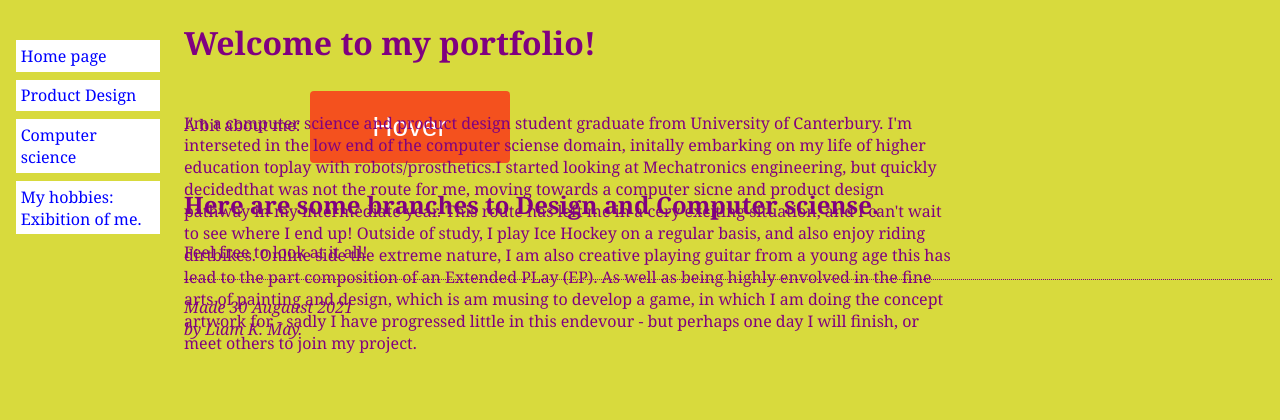
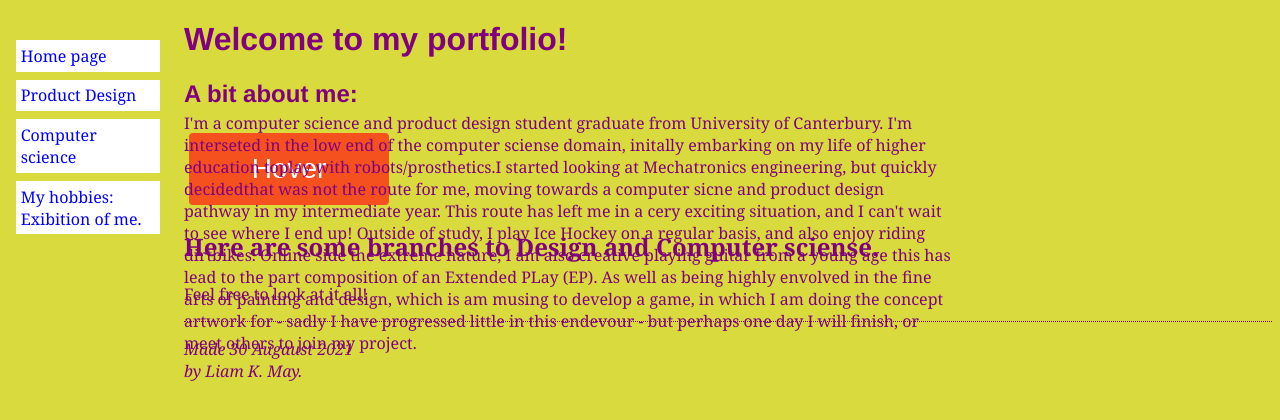
Before and after one commit to TheTriangleTrippa/Portfolio, a Jekyll site: the page built from index.html, in a window 1280 px wide. Shown: the top 420 px of the page. Built offline with Jekyll 4.4.1, drawn with Linux system fonts in a browser that asks for light colours.

Commit message:
Update profile.html

```diff
--- a/_includes/profile.html
+++ b/_includes/profile.html
@@ -15,9 +15,9 @@
 </ul>
 
 <!-- Main content -->
-<h1>Welcome to my portfolio!</h1>
+<h1 class="title">Welcome to my portfolio!</h1>
 
-<p>A bit about me:
+<h2 class="about_me">A bit about me:</h2>
 
 <!--<form action="https://www.w3docs.com/" method="get" target="_blank">
          <button type="submit">Click me</button>-->
@@ -36,14 +36,14 @@ highly envolved in the fine arts of painting and design, which is am musing to d
   artwork for - sadly I have progressed little in this endevour - but perhaps
   one day I will finish, or meet others to join my project.
 
-<h2>Here are some branches to Design and Computer sciense.</h2>
+<h2 class="exploration">Here are some branches to Design and Computer sciense.</h2>
   <p>Feel free to look at it all!
 
 
 <!--<img class="drag" src="assets/img/random dragon dodle BG low.jpg"> -->
 
 <!-- Sign and date the page, it's only polite! -->
-<address>Made 30 Augaust 2021<br>
+<address class="page_signing">Made 30 Augaust 2021<br>
   by Liam K. May.</address>
 
 </body>
```
